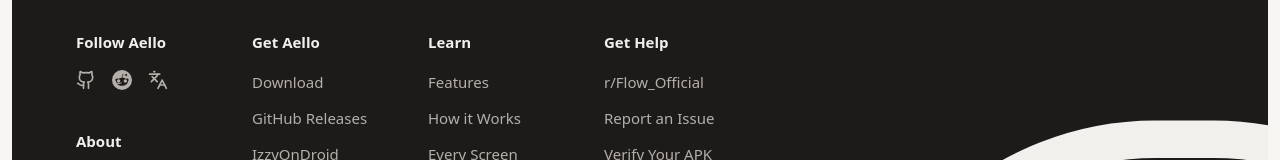
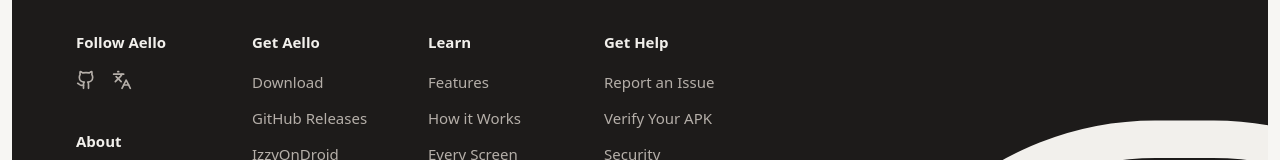
Before and after one commit to Niczzxo/Aello-Website, a React (Vite) app: page /about in a window 1280 px wide. Shown: the part 1884-2044 px from the top of the page. Built offline with nearby package versions, Linux system fonts and the light colour scheme; a web font is replaced by a local one.

Commit message:
Remove Reddit links from website

```diff
--- a/src/components/layout/Footer.tsx
+++ b/src/components/layout/Footer.tsx
@@ -33,7 +33,6 @@
     {
         title: 'Get Help',
         links: [
-            { label: 'r/Flow_Official', href: 'https://reddit.com/r/flow_official', external: true },
             { label: 'Report an Issue', href: 'https://github.com/Niczzxo/Aello-Native/issues', external: true },
             { label: 'Verify Your APK', href: 'https://github.com/Niczzxo/Aello-Native#cert', external: true },
             { label: 'Security', href: 'https://github.com/Niczzxo/Aello-Native/security/policy', external: true },
@@ -47,17 +46,8 @@
     { label: 'DMCA', href: '/dmca' },
 ]
 
-function RedditIcon({ className }: { className?: string }) {
-    return (
-        <svg viewBox="0 0 24 24" fill="currentColor" aria-hidden="true" className={className}>
-            <path d="M12 0A12 12 0 0 0 0 12a12 12 0 0 0 12 12 12 12 0 0 0 12-12A12 12 0 0 0 12 0zm5.01 4.744c.688 0 1.25.561 1.25 1.249a1.25 1.25 0 0 1-2.498.056l-2.597-.547-.8 3.747c1.824.07 3.48.632 4.674 1.488.308-.309.73-.491 1.207-.491.968 0 1.754.786 1.754 1.754 0 .716-.435 1.333-1.01 1.614a3.111 3.111 0 0 1 .042.52c0 2.694-3.13 4.87-7.004 4.87-3.874 0-7.004-2.176-7.004-4.87 0-.183.015-.366.043-.534A1.748 1.748 0 0 1 4.028 12c0-.968.786-1.754 1.754-1.754.463 0 .898.196 1.207.508 1.183-.833 2.822-1.393 4.61-1.48l.84-3.922c.046-.216.257-.354.472-.313l3.05.642a1.24 1.24 0 0 1 1.049-.937zM16 11.23c-1.104 0-2 .896-2 2s.896 2 2 2 2-.896 2-2-.896-2-2-2zm-8 0c-1.104 0-2 .896-2 2s.896 2 2 2 2-.896 2-2-.896-2-2-2zm0 5.46c2.08 0 3.754-.925 3.968-1.077l-.608-.813c-.11.082-1.57.94-3.36.94-1.789 0-3.25-.858-3.36-.94l-.608.813c.214.152 1.888 1.077 3.968 1.077z" />
-        </svg>
-    )
-}
-
 const socials = [
     { label: 'GitHub', href: 'https://github.com/Niczzxo/Aello-Native', icon: Github },
-    { label: 'Reddit', href: 'https://reddit.com/r/flow_official', icon: RedditIcon },
     { label: 'Translate on Weblate', href: 'https://hosted.weblate.org/engage/flow/', icon: Languages },
 ]
 
--- a/src/components/layout/Header.tsx
+++ b/src/components/layout/Header.tsx
@@ -51,7 +51,6 @@
                     external: true,
                     meta: stats ? `${formatCompact(stats.stars)} stars` : undefined,
                 },
-                { label: 'Reddit', description: 'Chat with other Aello users on r/Flow_Official.', href: 'https://reddit.com/r/flow_official', external: true },
                 { label: 'About', description: 'Why Aello exists and who builds it.', href: '/about' },
             ],
         },
```
